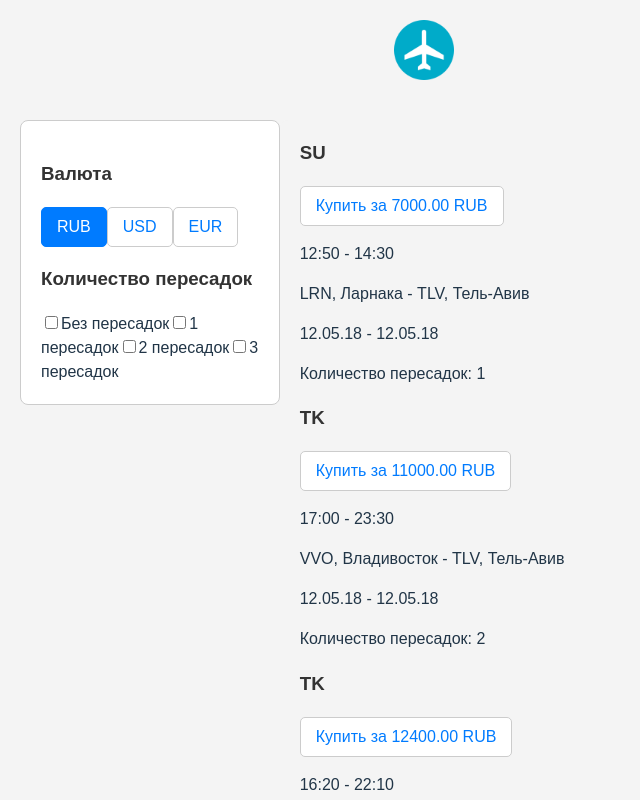
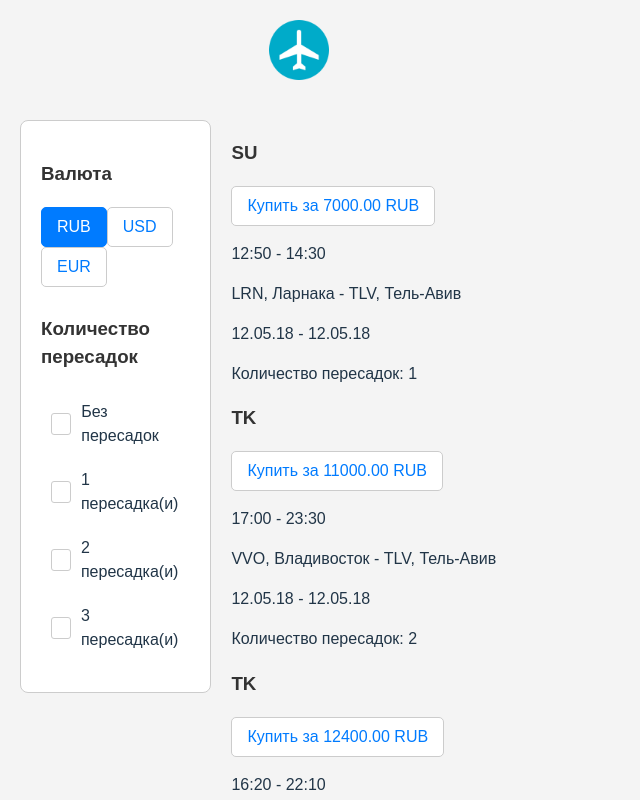
Before and after one commit to Nadezhda-97/tickets-page, a React (Vite) app in the folder my-react-app/: page / in a window 1280 px wide. Shown: the top 800 px of the page, without its empty margins (0-640 px from the left). Built offline with nearby package versions, Linux system fonts and the light colour scheme.

Commit message:
update Stops.tsx

```diff
--- a/my-react-app/src/components/Stops.tsx
+++ b/my-react-app/src/components/Stops.tsx
@@ -15,19 +15,24 @@ const Stops: React.FC<StopsProps> = ({ stops, setStops }) => {
   };
 
   return (
-    <>
+    <div className="checkbox-container">
       <h3>Количество пересадок</h3>
       {[0, 1, 2, 3].map(stop => (
-        <label key={stop}>
+        <div key={stop}>
           <input
             type="checkbox"
+            id={`stop-${stop}`}
+            className="checkbox-input"
             checked={stops.includes(stop)}
             onChange={() => handleStopsChange(stop)}
           />
-          {stop === 0 ? 'Без пересадок' : `${stop} пересадок`}
-        </label>
+          <label htmlFor={`stop-${stop}`} className="checkbox-label">
+            <span className="checkbox-square"></span>
+            {stop === 0 ? 'Без пересадок' : `${stop} пересадка(и)`}
+          </label>
+        </div>
       ))}
-    </>
+    </div>
   );
 };
 
```
